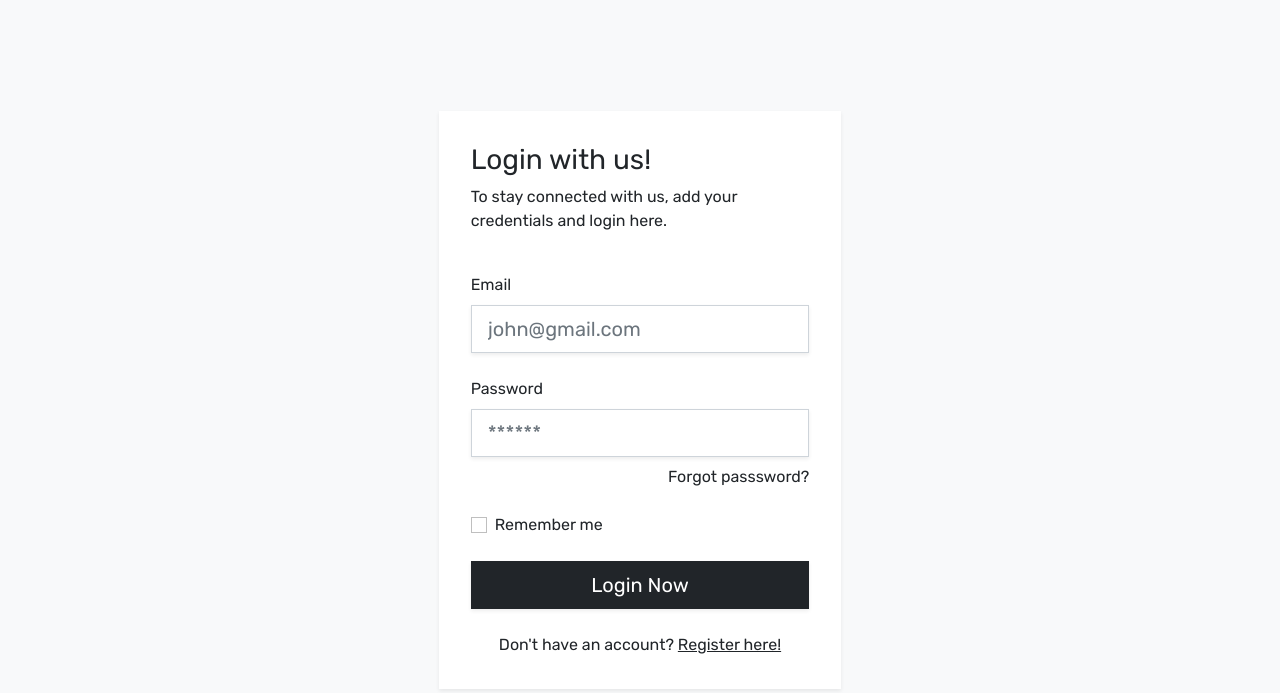
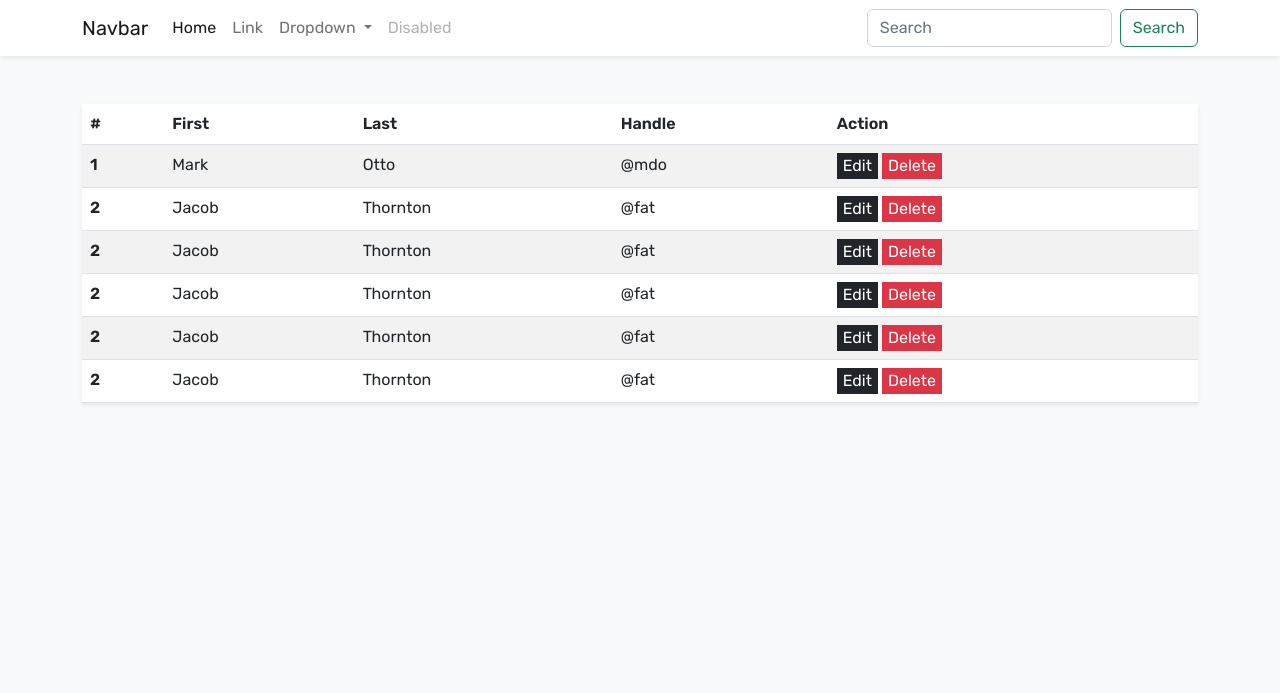
Before and after one commit to SunilSalaria1/JavascriptApplication, a website: page index.html in a window 1280 px wide. Drawn offline with Linux system fonts and the light colour scheme.

Commit message:
Index, Login, Register pages

```diff
--- a/index.html
+++ b/index.html
@@ -16,66 +16,137 @@
     <link href="https://fonts.googleapis.com/css2?family=Rubik:wght@300;400;600&display=swap" rel="stylesheet">
 </head>
 
-<body>
-    <!-- Form Section -->
-    <section class="vh-100  bg-light">
-        <div class="container-fluid">
-            <!-- row -->
-            <div class="row vh-100">
-                <!-- col -->
-                <div class="col-xxl-3 col-xl-4 col-lg-5 col-md-6 col-sm-12 m-auto">
-                    <!-- card -->
-                    <div class="card bg-white shadow-sm p-3 rounded-0 border-0">
-                        <div class="card-body">
+<body class="bg-light">
+    <!-- navigation -->
+    <nav class="navbar navbar-expand-lg bg-white shadow-sm">
+        <div class="container">
+            <a class="navbar-brand" href="#">Navbar</a>
+            <button class="navbar-toggler" type="button" data-bs-toggle="collapse"
+                data-bs-target="#navbarSupportedContent" aria-controls="navbarSupportedContent" aria-expanded="false"
+                aria-label="Toggle navigation">
+                <span class="navbar-toggler-icon"></span>
+            </button>
+            <div class="collapse navbar-collapse" id="navbarSupportedContent">
+                <ul class="navbar-nav me-auto mb-2 mb-lg-0">
+                    <li class="nav-item">
+                        <a class="nav-link active" aria-current="page" href="#">Home</a>
+                    </li>
+                    <li class="nav-item">
+                        <a class="nav-link" href="#">Link</a>
+                    </li>
+                    <li class="nav-item dropdown">
+                        <a class="nav-link dropdown-toggle" href="#" role="button" data-bs-toggle="dropdown"
+                            aria-expanded="false">
+                            Dropdown
+                        </a>
+                        <ul class="dropdown-menu">
+                            <li><a class="dropdown-item" href="#">Action</a></li>
+                            <li><a class="dropdown-item" href="#">Another action</a></li>
+                            <li>
+                                <hr class="dropdown-divider">
+                            </li>
+                            <li><a class="dropdown-item" href="#">Something else here</a></li>
+                        </ul>
+                    </li>
+                    <li class="nav-item">
+                        <a class="nav-link disabled">Disabled</a>
+                    </li>
+                </ul>
+                <form class="d-flex" role="search">
+                    <input class="form-control me-2" type="search" placeholder="Search" aria-label="Search">
+                    <button class="btn btn-outline-success" type="submit">Search</button>
+                </form>
+            </div>
+        </div>
+    </nav>
+    <!-- /navigation -->
+    <!-- container -->
+    <div class="container mt-5">
         <!-- row -->
         <div class="row">
             <!-- col -->
-                                <div class="col-12 mb-4">
-                                    <h3>Login with us!</h3>
-                                    <p>
-                                        To stay connected with us, add your credentials and login here.
-                                    </p>
-                                </div>
-                                <!-- /col -->
-                                <!-- col -->
             <div class="col-12">
-                                    <form>
-                                        <div class="mb-4">
-                                            <label class="form-label">Email</label>
-                                            <input type="email" placeholder="john@gmail.com"
-                                                class="form-control form-control-lg shadow-sm rounded-0"
-                                                aria-describedby="emailHelp">
-                                        </div>
-                                        <div class="mb-4">
-                                            <label class="form-label">Password</label>
-                                            <input type="password" placeholder="******"
-                                                class="form-control form-control-lg shadow-sm rounded-0">
-                                            <p class="text-end my-2">Forgot passsword?</p>
-                                        </div>
-                                        <div class="mb-4 form-check">
-                                            <input type="checkbox" class="form-check-input rounded-0">
-                                            <label class="form-check-label">Remember me</label>
-                                        </div>
-                                        <button type="submit"
-                                            class="btn btn-lg btn-dark shadow-sm rounded-0 w-100 mb-4">Login
-                                            Now</button>
-                                        <div class="text-center">Don't have an account? <a href="#"
-                                                class="text-dark">Register
-                                                here!</a></div>
-                                    </form>
+                <!-- table -->
+                <table class="table table-striped shadow-sm bg-white">
+                    <thead>
+                        <tr>
+                            <th scope="col">#</th>
+                            <th scope="col">First</th>
+                            <th scope="col">Last</th>
+                            <th scope="col">Handle</th>
+                            <th scope="col">Action</th>
+                        </tr>
+                    </thead>
+                    <tbody>
+                        <tr>
+                            <th scope="row">1</th>
+                            <td>Mark</td>
+                            <td>Otto</td>
+                            <td>@mdo</td>
+                            <td>
+                                <button class="bg-dark text-white border-0">Edit</button>
+                                <button class="bg-danger text-white border-0">Delete</button>
+                            </td>
+                        </tr>
+                        <tr>
+                            <th scope="row">2</th>
+                            <td>Jacob</td>
+                            <td>Thornton</td>
+                            <td>@fat</td>
+                            <td>
+                                <button class="bg-dark text-white border-0">Edit</button>
+                                <button class="bg-danger text-white border-0">Delete</button>
+                            </td>
+                        </tr>
+                        <tr>
+                            <th scope="row">2</th>
+                            <td>Jacob</td>
+                            <td>Thornton</td>
+                            <td>@fat</td>
+                            <td>
+                                <button class="bg-dark text-white border-0">Edit</button>
+                                <button class="bg-danger text-white border-0">Delete</button>
+                            </td>
+                        </tr>
+                        <tr>
+                            <th scope="row">2</th>
+                            <td>Jacob</td>
+                            <td>Thornton</td>
+                            <td>@fat</td>
+                            <td>
+                                <button class="bg-dark text-white border-0">Edit</button>
+                                <button class="bg-danger text-white border-0">Delete</button>
+                            </td>
+                        </tr>
+                        <tr>
+                            <th scope="row">2</th>
+                            <td>Jacob</td>
+                            <td>Thornton</td>
+                            <td>@fat</td>
+                            <td>
+                                <button class="bg-dark text-white border-0">Edit</button>
+                                <button class="bg-danger text-white border-0">Delete</button>
+                            </td>
+                        </tr>
+                        <tr>
+                            <th scope="row">2</th>
+                            <td>Jacob</td>
+                            <td>Thornton</td>
+                            <td>@fat</td>
+                            <td>
+                                <button class="bg-dark text-white border-0">Edit</button>
+                                <button class="bg-danger text-white border-0">Delete</button>
+                            </td>
+                        </tr>
+                    </tbody>
+                </table>
+                <!-- /table -->
             </div>
             <!-- /col -->
         </div>
         <!-- /row -->
     </div>
-                    </div>
-                    <!-- /card -->
-                </div>
-                <!-- /col -->
-            </div>
-            <!-- /row -->
-        </div>
-    </section>
+    <!-- /container -->
     <!-- Boostrap JS -->
     <script src="./assets/js/bootstrap.bundle.min.js"></script>
     <!-- Custom JS -->
```
Also changed, not shown: login.html (added, +85 -0 lines), register.html (added, +99 -0 lines). Lines whose indentation alone changed are shown as unchanged.
